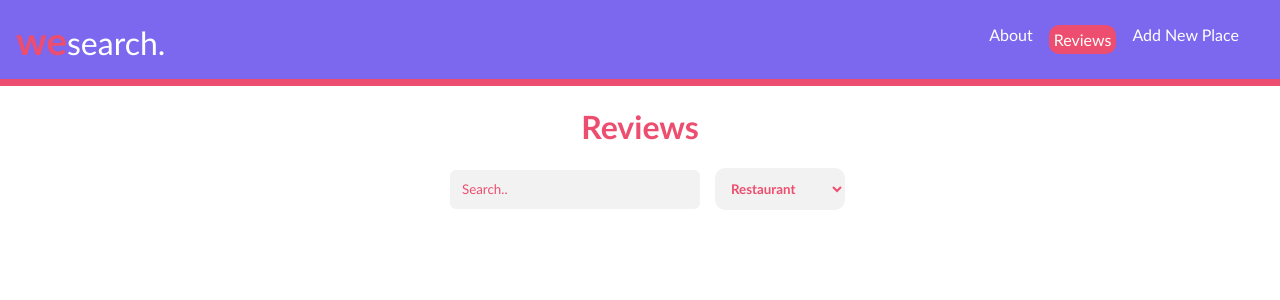
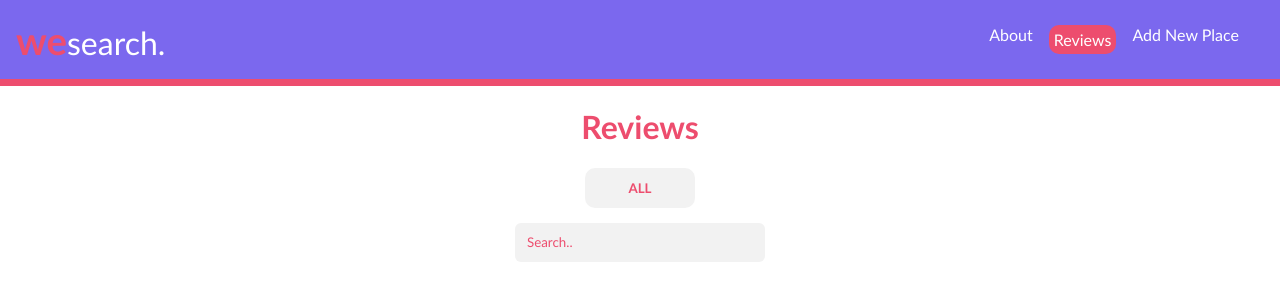
Before and after one commit to thesymbolicway/WESearch, a React (Create React App) app: page /reviews in a window 1280 px wide. Shown: the top 300 px of the page. Built offline with nearby package versions, Linux system fonts and the light colour scheme.

Commit message:
fixed some css issue with the middle box and removed background image. less is more lol

```diff
--- a/src/css/home.css
+++ b/src/css/home.css
@@ -1,4 +1,4 @@
-.home-img {
+/* .home-img {
   background-image: url("https://wallpapers.oceanofwallpapers.com/wallpapers/previews/wallpaper-dpxl6l-122159-Preview.webp");
   -webkit-filter: blur(6px);
   background-position: left bottom;
@@ -6,12 +6,16 @@
   height: 100vh;
   width: 100%;
   position: fixed;
+} */
+.home-container{
+  display: flex;
 }
+
 .home-box {
-  margin-left: 35%;
+  margin-right: auto;
+  margin-left: auto;
   text-align: center;
-  position: absolute;
-  top: 35%;
+  margin-top: 15%;
   background-color: mediumslateblue;
   color: white;
   border-style: solid;
@@ -38,7 +42,6 @@
   white-space: nowrap;
   border-right: 4px solid white;
   animation: animate 4s linear infinite;
-  filter: drop-shadow(0 0 20px #ed4d6e);
 }
 @keyframes animate {
   0%,
--- a/src/css/input.css
+++ b/src/css/input.css
@@ -52,4 +52,7 @@ input::placeholder {
   color: mediumslateblue;
   padding-left: 7px;
   padding-right: 7px;
+  text-decoration: underline;
+  text-decoration-color: #ed4d6e;
+  text-decoration-thickness: 5px;
 }
--- a/src/css/reviews.css
+++ b/src/css/reviews.css
@@ -8,10 +8,15 @@
     color: #ed4d6e;
     transition: .3s linear;
     outline: none;
-
+    appearance: none;
+    text-align: center;
 }
 
 .dropdown:hover{
     background-color: mediumslateblue;
     color: white;
 }
+
+.drop-container{
+    margin-bottom: 15px;
+}
--- a/src/pages/Home.js
+++ b/src/pages/Home.js
@@ -2,7 +2,7 @@ export default function Home() {
   return (
     <>
       <div className="home-container">
-        <div className="home-img"></div>
+        {/* <div className="home-img"></div> */}
         <div className="home-box">
           <h1 data-text="wesearch." className="title-text">
             wesearch.
--- a/src/pages/Inputform.js
+++ b/src/pages/Inputform.js
@@ -2,7 +2,7 @@ export default function Home() {
   return (
     <>
       <h1 className="title">
-        Add A <span className="new">New </span>Place
+        Add a <span className="new">NEW</span> Place
       </h1>
       <div class="form-container">
         <form>
--- a/src/pages/Reviews.js
+++ b/src/pages/Reviews.js
@@ -2,13 +2,16 @@ export default function Reviews() {
   return (
     <>
       <h1 className="title">Reviews</h1>
-      <input type="text" placeholder="Search.."></input>
+      <div className="drop-container">
       <select className="dropdown" name="places" id="places">
+        <option value="all">ALL</option>
         <option value="restaurant">Restaurant</option>
         <option value="auto">Auto</option>
         <option value="entertainment">Entertainment</option>
         <option value="venue">Venue</option>
       </select>
+      </div>
+      <input type="text" placeholder="Search.."></input>
     </>
   )
 }
```
